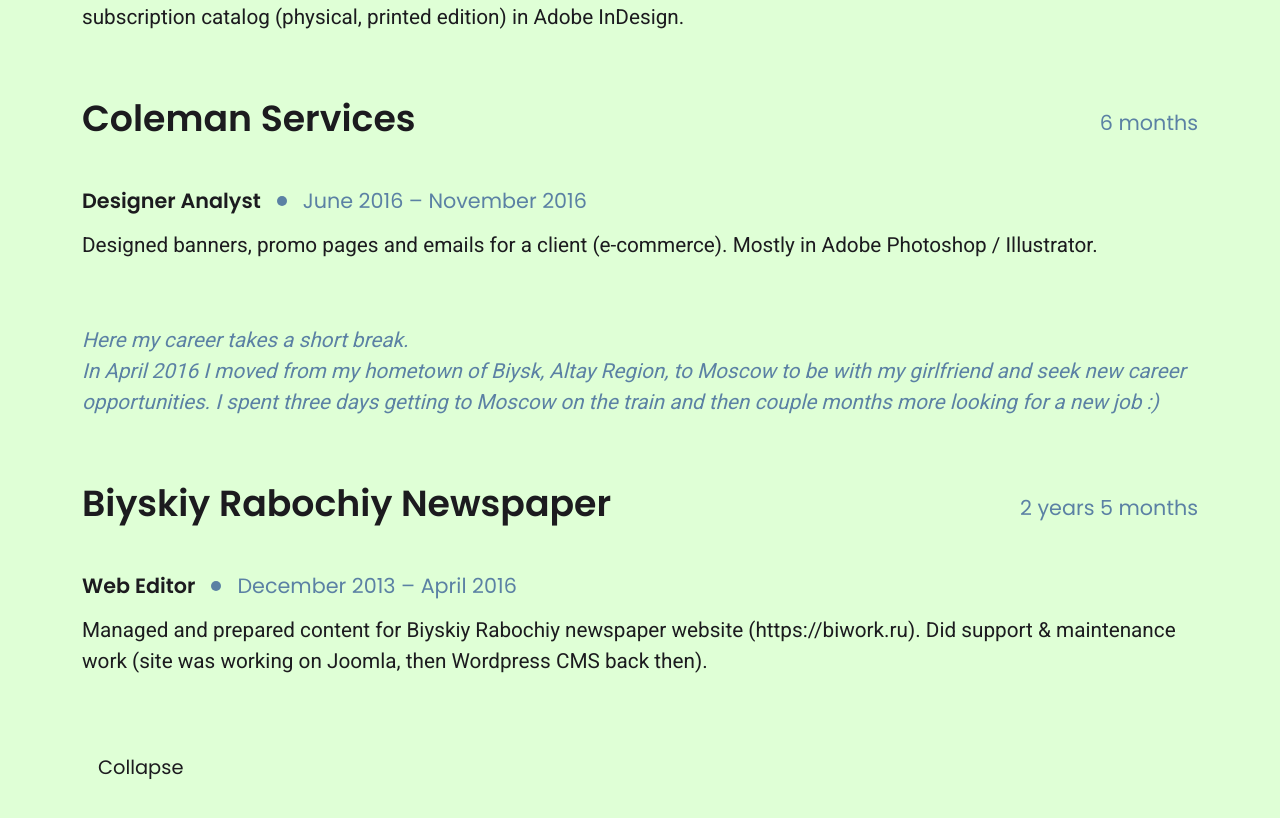
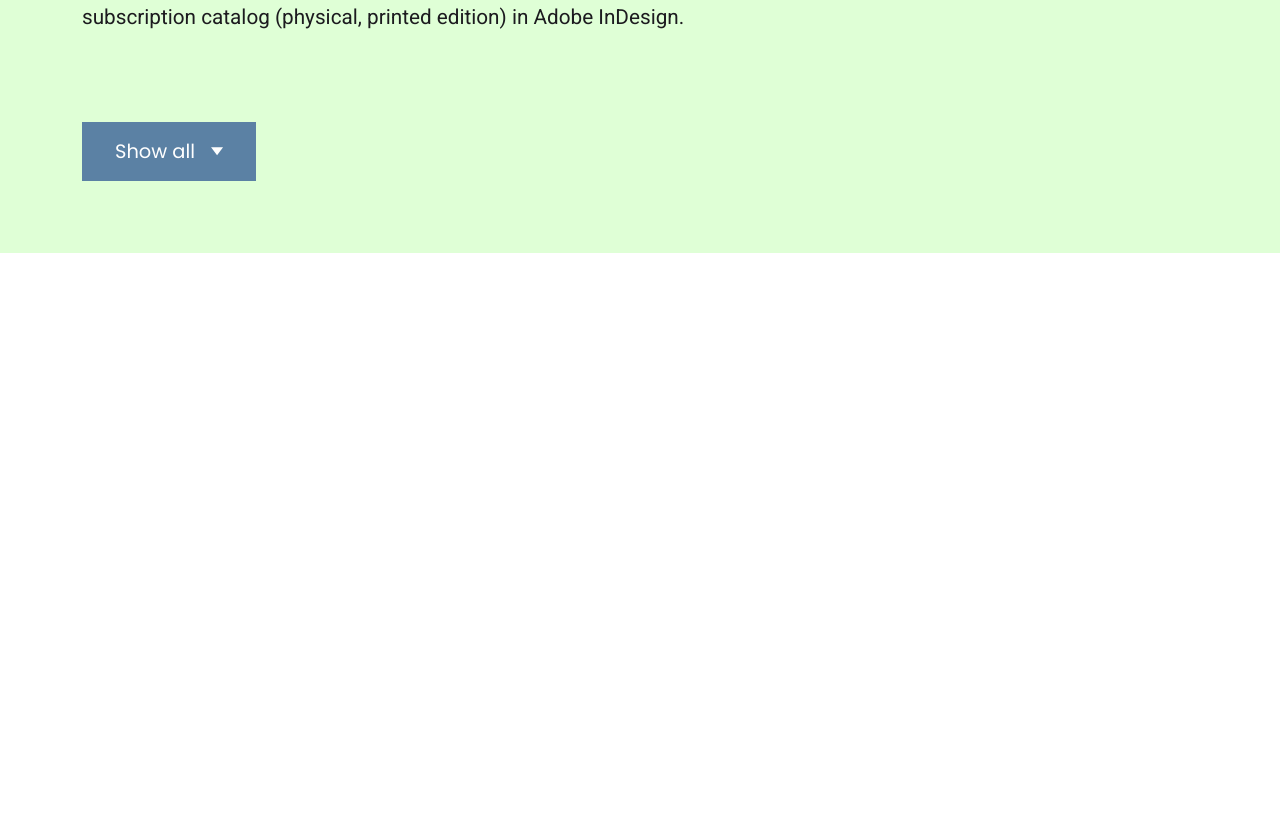
Before and after one commit to cheeroque/portfolio, a Next.js app: page / in a window 1280 px wide. Shown: the part 3001-3819 px from the top of the page. After the commit the page ends 3254 px from the top, so only its background shows below. Built offline with nearby package versions, Linux system fonts and the light colour scheme.

Commit message:
Added collapse toggle to Experience section

```diff
--- a/components/SectionExperience/Collapse.js
+++ b/components/SectionExperience/Collapse.js
@@ -3,33 +3,43 @@ import PropTypes from 'prop-types';
 
 import CollapseContent from './CollapseContent';
 
-import styles from './Collapse.module.scss';
-
-export default function SectionExperienceCollapse({ fadeColor }) {
+export default function SectionExperienceCollapse({ fadeColor, maxHeight }) {
   const collapseRef = useRef();
   const [collapsed, setCollapsed] = useState(true);
+  const [currentHeight, setCurrentHeight] = useState(`${maxHeight}px`);
 
   function toggleCollapse() {
+    if (collapsed) {
+      const fullHeight = collapseRef?.current?.offsetHeight;
+      setCurrentHeight(fullHeight ? `${fullHeight}px` : 'auto');
+    } else {
+      setCurrentHeight(`${maxHeight}px`);
+    }
     setCollapsed(!collapsed);
-    console.log(collapseRef.current);
   }
 
   return (
-    <div
-      ref={collapseRef}
-      className={styles.collapse}
-      style={{ '--fade-color': `var(--${fadeColor})` }}
-    >
-      <div className={styles.collapseContent}>
-        <CollapseContent />
+    <div>
+      <div
+        className="collapse mb-32 mb-lg-48"
+        style={{
+          '--fade-color': `var(--${fadeColor})`,
+          height: currentHeight,
+        }}
+      >
+        <div ref={collapseRef}>
+          <CollapseContent />
+        </div>
       </div>
       <button
-        className="btn"
+        className={`btn btn-primary collapse-toggle ${
+          collapsed ? 'collapsed' : 'expanded'
+        }`}
         onClick={() => {
           toggleCollapse();
         }}
       >
-        Collapse
+        {collapsed ? 'Show all' : 'Collapse'}
       </button>
     </div>
   );
@@ -37,4 +47,5 @@ export default function SectionExperienceCollapse({ fadeColor }) {
 
 SectionExperienceCollapse.propTypes = {
   fadeColor: PropTypes.string,
+  maxHeight: PropTypes.number,
 };
--- a/components/SectionExperience/Collapse.module.scss
+++ /dev/null
@@ -1,3 +0,0 @@
-.collapse {
-  overflow: hidden;
-}
--- a/components/SectionExperience/CollapseContent.js
+++ b/components/SectionExperience/CollapseContent.js
@@ -7,7 +7,7 @@ export default function SectionExperienceCollapseContent() {
     <div>
       {experiences.map((experience, index) =>
         experience.break ? (
-          <div className={styles.break + ' row'}>
+          <div key={`break-${index}`} className={styles.break + ' row'}>
             <div className="col-12 col-xxl-10 col-offset-xxl-1">
               {experience.description.map((line, lineIndex) => (
                 <p key={`break-line-${index}-${lineIndex}`}>{line}</p>
--- a/components/SectionExperience/index.js
+++ b/components/SectionExperience/index.js
@@ -5,7 +5,7 @@ export default function SectionExperience() {
     <section className="section section-secondary">
       <div className="container">
         <h2>My job experience</h2>
-        <Collapse fadeColor="secondary-container" />
+        <Collapse fadeColor="secondary-container" maxHeight={800} />
       </div>
     </section>
   );
--- a/styles/_button.scss
+++ b/styles/_button.scss
@@ -32,4 +32,28 @@
     opacity: 0.15;
     cursor: default;
   }
+
+  &.btn-primary {
+    color: var(--on-primary);
+    border-color: var(--primary);
+    background-color: var(--primary);
+
+    &:not(:disabled):active {
+      color: var(--on-tertiary);
+      border-color: var(--tertiary);
+      background-color: var(--tertiary);
+    }
+
+    &:not(:disabled):focus {
+      color: var(--on-tertiary);
+      border-color: var(--tertiary);
+      background-color: var(--tertiary);
+    }
+
+    &:not(:disabled):hover {
+      color: var(--on-secondary);
+      border-color: var(--secondary);
+      background-color: var(--secondary);
+    }
+  }
 }
--- /dev/null
+++ b/styles/_collapse.scss
@@ -0,0 +1,33 @@
+.collapse {
+  overflow: hidden;
+  transition: $transition;
+  transition-property: height;
+}
+
+.collapse-toggle {
+  width: 100%;
+  padding: 0.875rem 2rem;
+
+  &::after {
+    display: block;
+    content: '';
+    width: 12px;
+    height: 10px;
+    margin-left: 1rem;
+    background-color: currentColor;
+    clip-path: path('m6 9-6-8 12 9e-7z');
+    transition: $transition;
+  }
+
+  &.expanded {
+    &::after {
+      transform: rotate(-180deg);
+    }
+  }
+}
+
+@include media-min-width('sm') {
+  .collapse-toggle {
+    width: auto;
+  }
+}
--- a/styles/app.scss
+++ b/styles/app.scss
@@ -21,6 +21,7 @@
 @import 'type';
 
 @import 'button';
+@import 'collapse';
 @import 'swiper';
 
 @import 'global';
```
Also changed, not shown: assets/icons/caret.svg (added).
